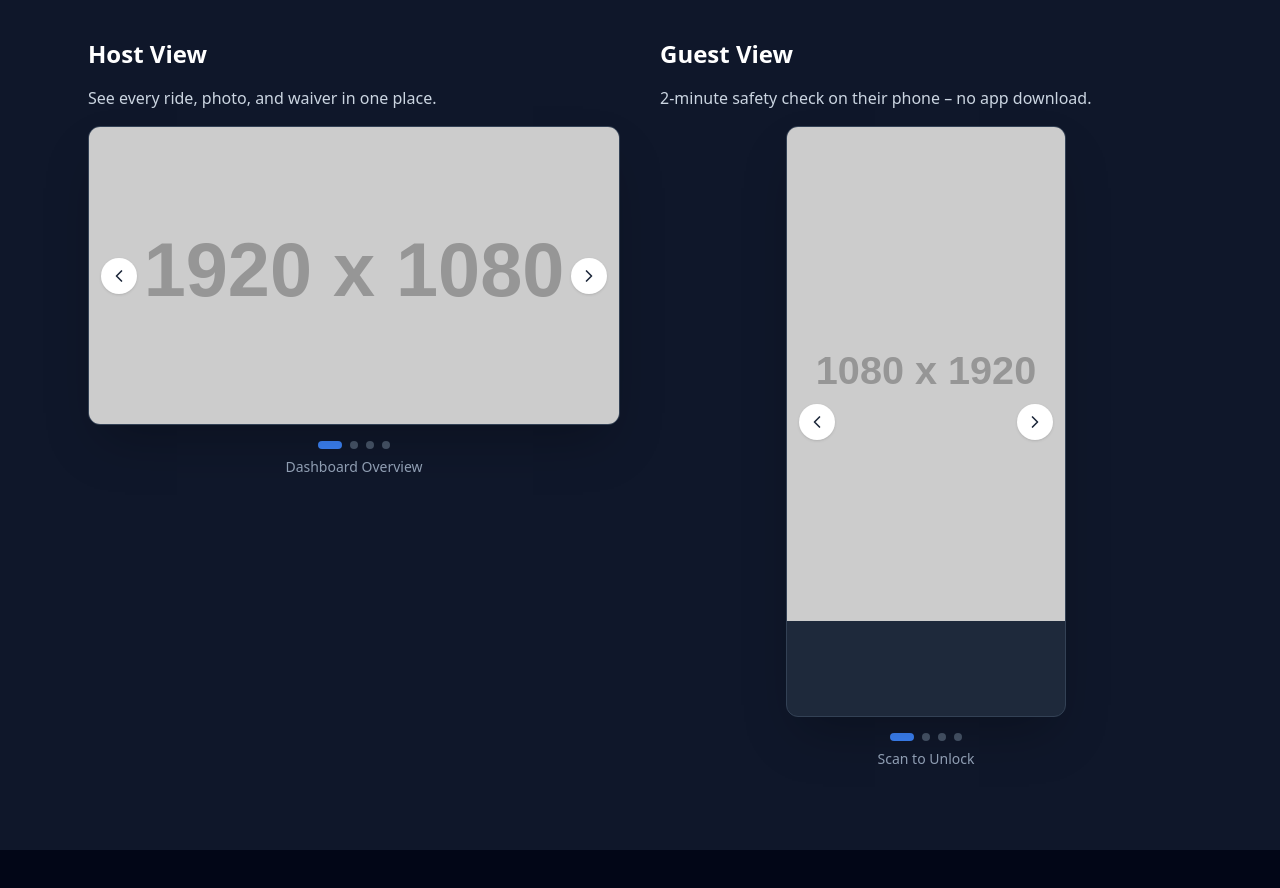
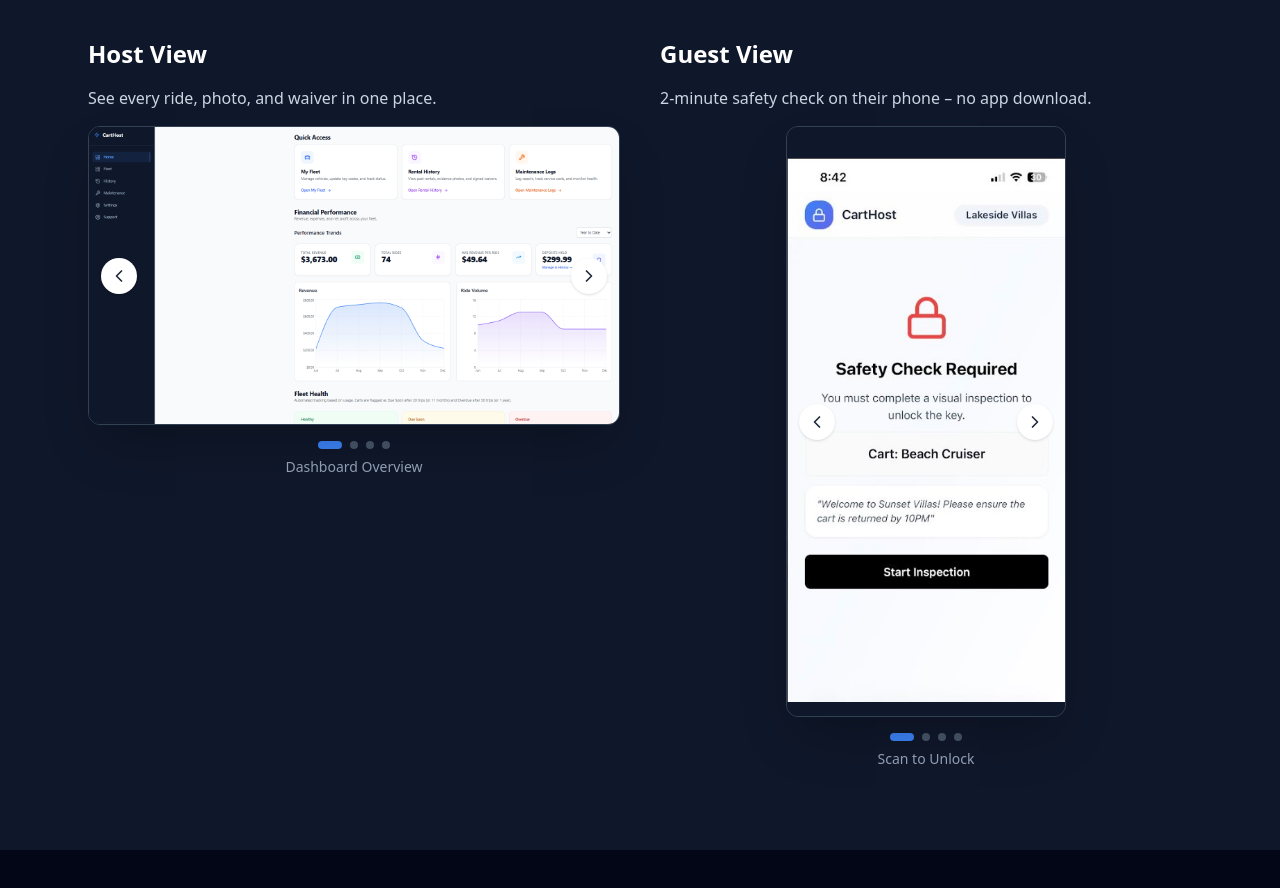
Before and after one commit to ericfaux/CartHost, a Next.js app: page / in a window 1280 px wide. Shown: the part 680-1568 px from the top of the page. Built offline with nearby package versions, Linux system fonts and the light colour scheme.

Commit message:
Replace carousel placeholders with real screenshots

```diff
--- a/app/page.tsx
+++ b/app/page.tsx
@@ -58,9 +58,9 @@ export default function LandingPage() {
       label: "Dashboard Overview",
       content: (
         <img
-          src="https://placehold.co/1920x1080/1e293b/ffffff?text=Host+Dashboard"
+          src="/host-admin-home.jpg"
           alt="Dashboard"
-          className="h-full w-full object-cover"
+          className="h-full w-full object-contain bg-slate-900"
         />
       ),
     },
@@ -69,9 +69,9 @@ export default function LandingPage() {
       label: "Fleet Management",
       content: (
         <img
-          src="https://placehold.co/1920x1080/1e293b/ffffff?text=Fleet+Manager"
+          src="/host-admin-fleet.jpg"
           alt="Fleet"
-          className="h-full w-full object-cover"
+          className="h-full w-full object-contain bg-slate-900"
         />
       ),
     },
@@ -80,20 +80,20 @@ export default function LandingPage() {
       label: "Rental History",
       content: (
         <img
-          src="https://placehold.co/1920x1080/1e293b/ffffff?text=Rental+History"
+          src="/host-admin-history.jpg"
           alt="History"
-          className="h-full w-full object-cover"
+          className="h-full w-full object-contain bg-slate-900"
         />
       ),
     },
     {
       id: 4,
-      label: "Settings",
+      label: "Maintenance Logs",
       content: (
         <img
-          src="https://placehold.co/1920x1080/1e293b/ffffff?text=Settings"
-          alt="Settings"
-          className="h-full w-full object-cover"
+          src="/host-admin-maintenance.jpg"
+          alt="Maintenance Logs"
+          className="h-full w-full object-contain bg-slate-900"
         />
       ),
     },
@@ -105,20 +105,20 @@ export default function LandingPage() {
       label: "Scan to Unlock",
       content: (
         <img
-          src="https://placehold.co/1080x1920/2563eb/ffffff?text=Scan+QR"
+          src="/guest-ui-home.jpg"
           alt="Scan"
-          className="h-full w-full object-cover"
+          className="h-full w-full object-contain bg-slate-900"
         />
       ),
     },
     {
       id: 2,
-      label: "Identity Verification",
+      label: "Waiver & Liability",
       content: (
         <img
-          src="https://placehold.co/1080x1920/2563eb/ffffff?text=Verify+ID"
-          alt="ID"
-          className="h-full w-full object-cover"
+          src="/guest-ui-liability-form.jpg"
+          alt="Waiver & Liability"
+          className="h-full w-full object-contain bg-slate-900"
         />
       ),
     },
@@ -127,9 +127,9 @@ export default function LandingPage() {
       label: "Safety Inspection",
       content: (
         <img
-          src="https://placehold.co/1080x1920/2563eb/ffffff?text=Safety+Check"
+          src="/guest-ui-cart-image.jpg"
           alt="Inspect"
-          className="h-full w-full object-cover"
+          className="h-full w-full object-contain bg-slate-900"
         />
       ),
     },
@@ -138,9 +138,9 @@ export default function LandingPage() {
       label: "Digital Key",
       content: (
         <img
-          src="https://placehold.co/1080x1920/2563eb/ffffff?text=Digital+Key"
+          src="/guest-ui-cart-unlock.jpg"
           alt="Unlock"
-          className="h-full w-full object-cover"
+          className="h-full w-full object-contain bg-slate-900"
         />
       ),
     },
```
